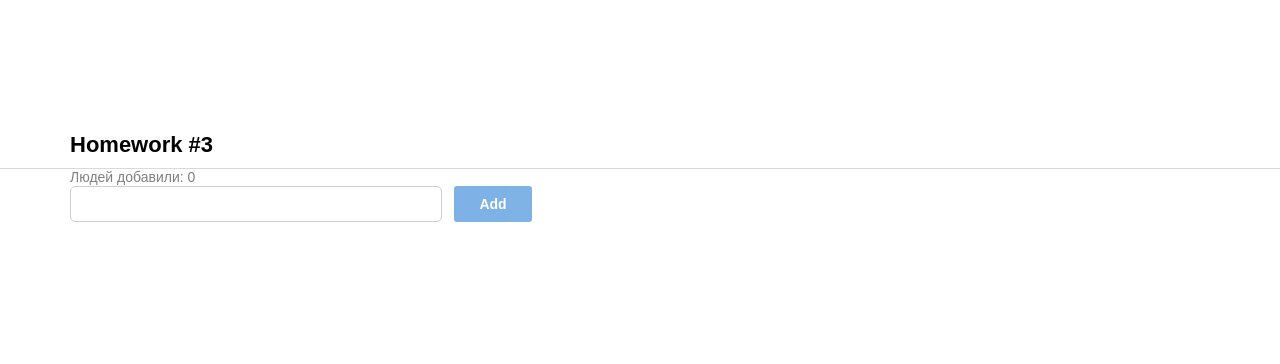
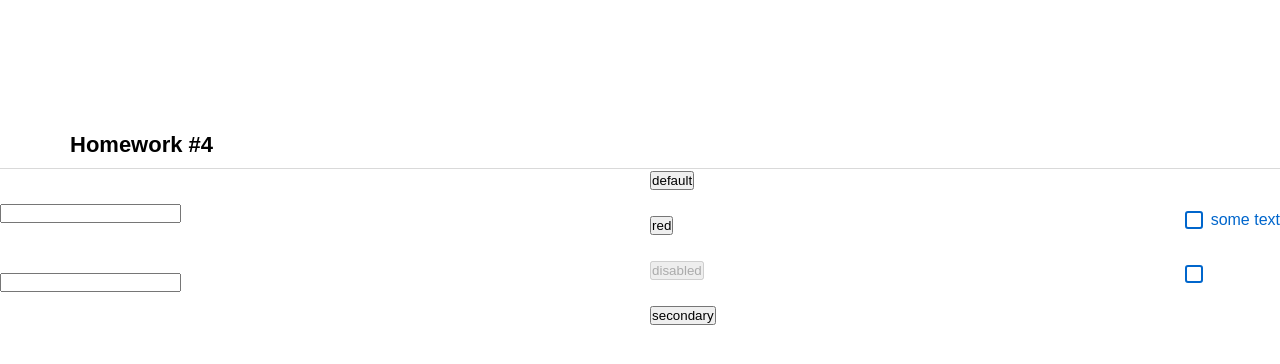
Before and after one commit to IgnatZakalinsky/hws2, a React (Create React App) app: page / in a window 1280 px wide. Shown: the top 364 px of the page. Built offline with nearby package versions, Linux system fonts and the light colour scheme.

Commit message:
init commit

```diff
--- a/src/s1-main/App.tsx
+++ b/src/s1-main/App.tsx
@@ -1,6 +1,6 @@
 import React from 'react';
 import s from './App.module.css';
-import HW3 from "../s2-homeworks/hw03/HW3";
+import HW4 from "../s2-homeworks/hw04/HW4";
 
 function App() {
     return (
@@ -8,8 +8,8 @@ function App() {
             {/*<HW1/>*/}
             {/*раскомментировать по ходу выполнения*/}
             {/*<HW2 />*/}
-            <HW3/>
-            {/*<HW4/>*/}
+            {/*<HW3/>*/}
+            <HW4/>
 
             {/*при выполнении дз 5 и более - закомментировать здесь дз 1-4, так как они есть внутри дз 5*/}
             {/*<HW5/>*/}
```
